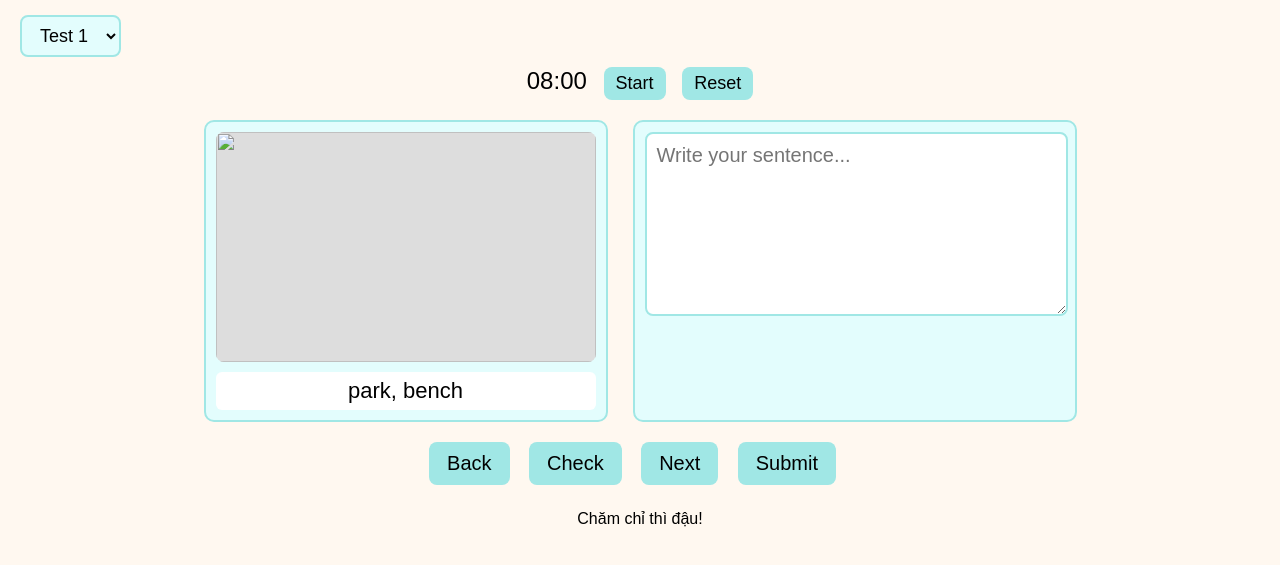
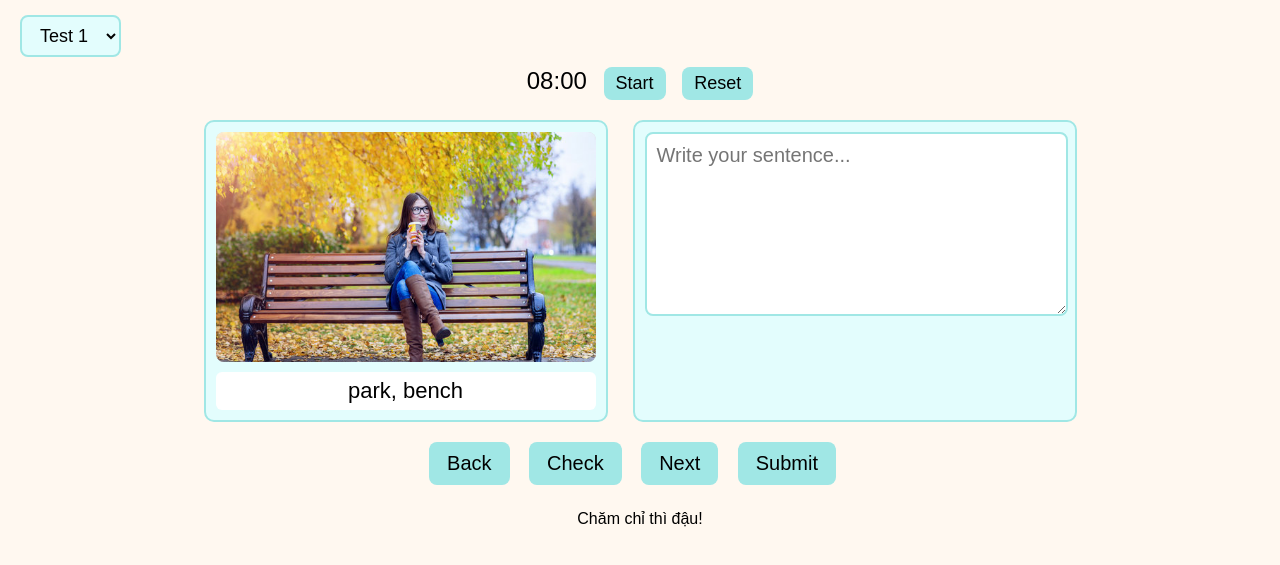
Before and after one commit to ketng91/toeicwritingpart1, a plain HTML site: page index.html in a window 1280 px wide. Shown: the part 61-626 px from the top of the page. Drawn offline with nearby package versions, Linux system fonts and the light colour scheme.

Commit message:
Add files via upload

```diff
--- a/index.html
+++ b/index.html
@@ -155,11 +155,11 @@ footer { margin-top: 25px; }
 // ===== PHOTO DATA =====
 const tests = {
   1: [
-    { img: "images/T1image1.jpg", keys:["park","bench"], answer:"A woman is sitting on a bench in the park." },
-    { img: "images/T1image2.jpg", keys:["office","computer"], answer:"A man is typing at his computer in an office." },
-    { img: "nhập link ảnh vào đây", keys:["street","crossing"], answer:"Several people are crossing the street." },
-    { img: "nhập link ảnh vào đây", keys:["market","fruit"], answer:"Vendors are selling fruit in an outdoor market." },
-    { img: "nhập link ảnh vào đây", keys:["restaurant","waiter"], answer:"A waiter is serving food at a restaurant." }
+    { img: "T1image1.jpg", keys:["park","bench"], answer:"A woman is sitting on a bench in the park." },
+    { img: "T1image2.jpg", keys:["office","computer"], answer:"A man is typing at his computer in an office." },
+    { img: "T1image3.jpg", keys:["street","crossing"], answer:"Several people are crossing the street." },
+    { img: "T1image4.jpg", keys:["market","fruit"], answer:"Vendors are selling fruit in an outdoor market." },
+    { img: "T1image5.jpg", keys:["restaurant","waiter"], answer:"A waiter is serving food at a restaurant." }
   ]
 };
 
```
